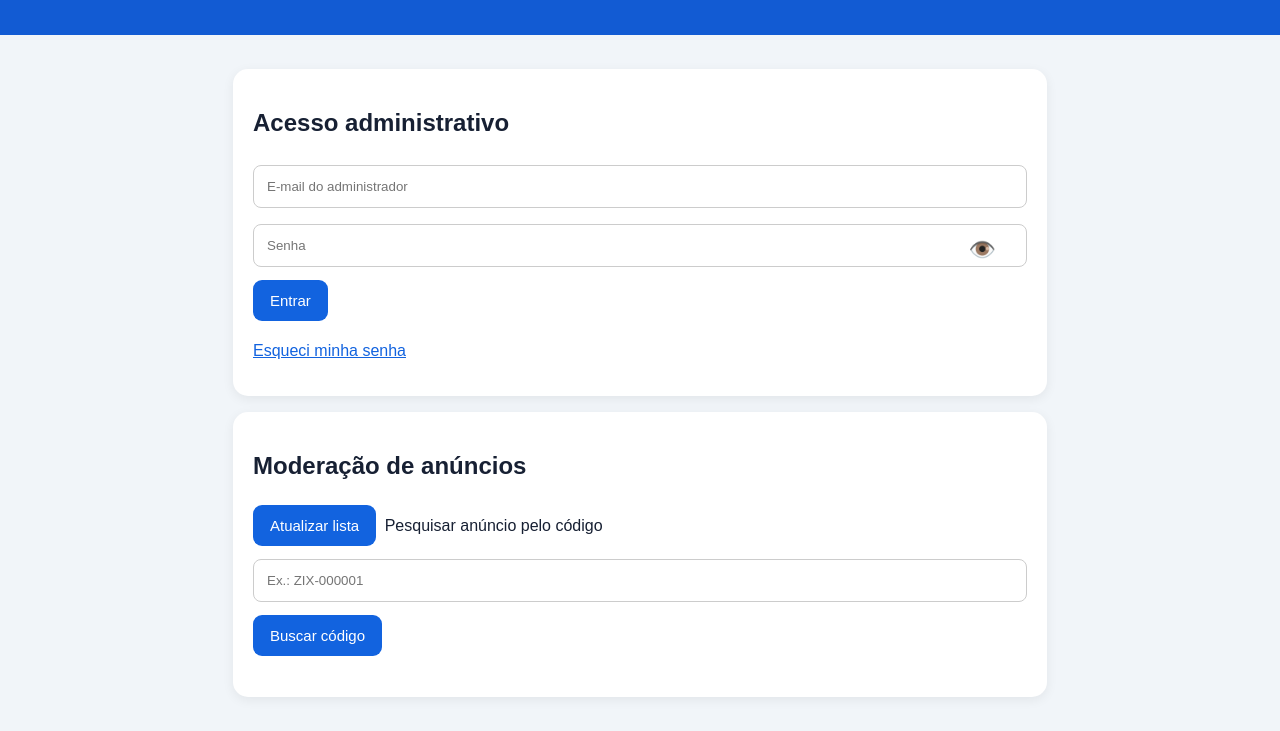
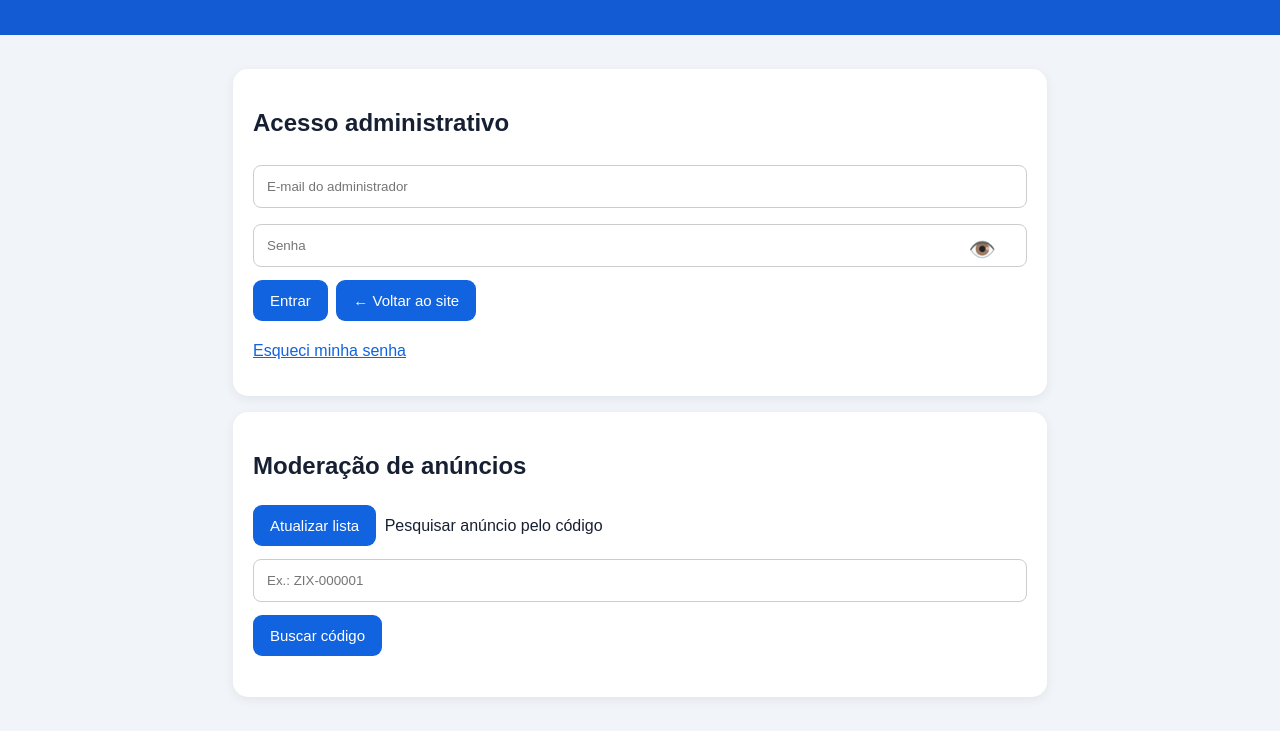
Before and after one commit to eletronicoslimagyn/vitrine-brasil-classificados, a plain HTML site: page admin.html in a window 1280 px wide. Shown: the part 123-854 px from the top of the page. Drawn offline with Linux system fonts and the light colour scheme; a script that the page names is missing.

Commit message:
Adicionar botao voltar ao site no Admin

```diff
--- a/admin.html
+++ b/admin.html
@@ -211,7 +211,7 @@ button:focus-visible,a:focus-visible,input:focus-visible,select:focus-visible{ou
   <button type="button" id="zzToggleSenhaLogin" class="zix-pass-toggle" title="Ver ou ocultar senha" aria-label="Ver ou ocultar senha">👁️</button>
 </div>
 
-<button id="entrar">Entrar</button><p><a href="./recuperar-senha.html">Esqueci minha senha</a></p>
+<button id="entrar">Entrar</button> <a class="btn" href="./index.html">← Voltar ao site</a><p><a href="./recuperar-senha.html">Esqueci minha senha</a></p>
 <p id="mensagem"></p>
 </div>
 
```
